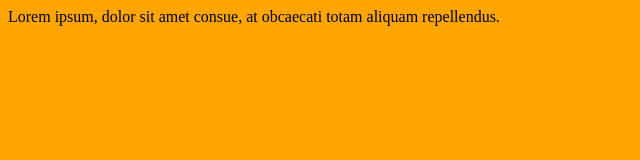
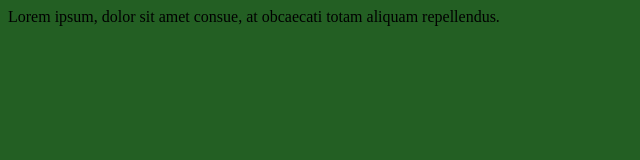
Before and after one commit to ivam1973/html5_css3, a plain HTML site: page index.html in a window 1280 px wide. Shown: the whole page, without its empty margins (0-640 px from the left). Drawn offline with Linux system fonts and the light colour scheme.

Commit message:
adicionado @media breakpoints no arquivo stylus.css

```diff
--- a/style.css
+++ b/style.css
@@ -4,6 +4,37 @@
     https://github.com/ivam1973
 */
 
-body{
-    background-color: orange;
+/*Smart Portrait*/
+@media (min-width: 576px) {
+    body {
+        background-color: aquamarine;
+    }
 }
+
+/*Smart Land*/
+@media (min-width: 576px) {
+    body {
+        background-color: aquamarine;
+    }
+}
+
+/*Tablet Portrait*/
+@media (min-width: 768px) {
+    body {
+        background-color:yellow;
+    }
+}
+
+/*Tablet Land*/
+@media (min-width: 992px) {
+    body {
+        background-color:red;
+    }
+}
+
+/*Desktop*/
+@media (min-width: 1200px) {
+    body {
+        background-color:rgb(35, 95, 35) ;
+    }
+}
```
